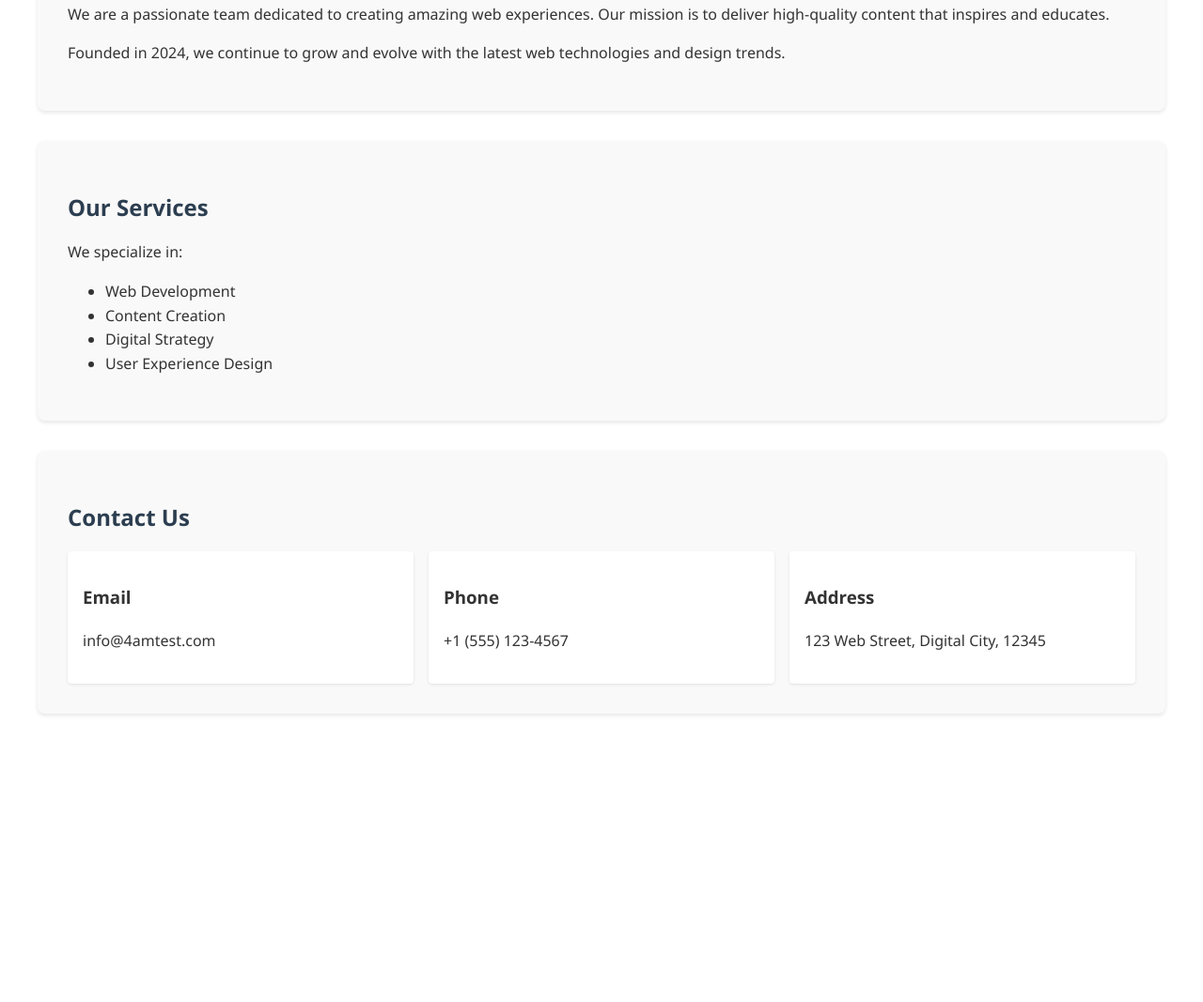
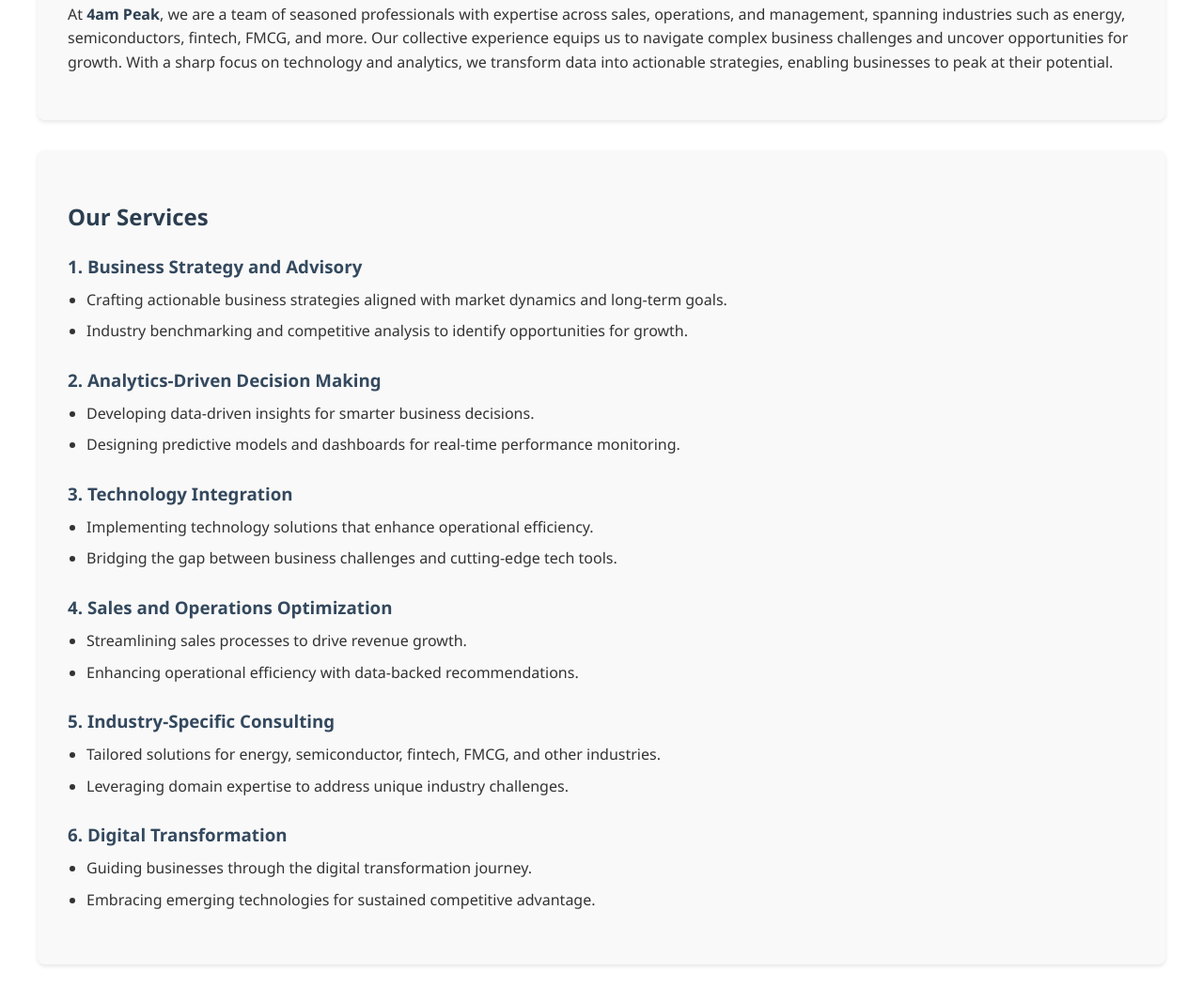
Before and after one commit to timothyow/4am_test, a plain HTML site: page index.html in a window 1280 px wide. Shown: the part 381-1448 px from the top of the page at 94% size. Before the commit the page ends 1193 px from the top, so only its background shows below. Drawn offline with Linux system fonts and the light colour scheme.

Commit message:
Update content with 4AM Peak services and about information

```diff
--- a/index.html
+++ b/index.html
@@ -3,7 +3,7 @@
 <head>
     <meta charset="UTF-8">
     <meta name="viewport" content="width=device-width, initial-scale=1.0">
-    <title>4AM Test Page</title>
+    <title>4AM Peak</title>
     <style>
         body {
             font-family: 'Segoe UI', Tahoma, Geneva, Verdana, sans-serif;
@@ -38,60 +38,88 @@
             color: #2c3e50;
             margin-bottom: 1rem;
         }
-        .contact-info {
-            display: grid;
-            grid-template-columns: repeat(auto-fit, minmax(250px, 1fr));
-            gap: 1rem;
+        .service {
+            margin-bottom: 1.5rem;
         }
-        .contact-card {
-            background: white;
-            padding: 1rem;
-            border-radius: 4px;
-            box-shadow: 0 1px 3px rgba(0,0,0,0.1);
+        .service h3 {
+            color: #34495e;
+            margin-bottom: 0.5rem;
+        }
+        .service ul {
+            margin: 0;
+            padding-left: 20px;
+        }
+        .service li {
+            margin-bottom: 0.5rem;
+        }
+        strong {
+            color: #2c3e50;
         }
     </style>
 </head>
 <body>
     <header>
         <div class="container">
-            <h1>Welcome to 4AM Test</h1>
-            <p>Your go-to destination for amazing content</p>
+            <h1>Welcome to 4AM Peak</h1>
+            <p>Transforming Business Through Strategy and Innovation</p>
         </div>
     </header>
 
     <div class="container">
         <section id="about">
             <h2>About Us</h2>
-            <p>We are a passionate team dedicated to creating amazing web experiences. Our mission is to deliver high-quality content that inspires and educates.</p>
-            <p>Founded in 2024, we continue to grow and evolve with the latest web technologies and design trends.</p>
+            <p>At <strong>4am Peak</strong>, we are a team of seasoned professionals with expertise across sales, operations, and management, spanning industries such as energy, semiconductors, fintech, FMCG, and more. Our collective experience equips us to navigate complex business challenges and uncover opportunities for growth. With a sharp focus on technology and analytics, we transform data into actionable strategies, enabling businesses to peak at their potential.</p>
         </section>
 
         <section id="services">
             <h2>Our Services</h2>
-            <p>We specialize in:</p>
-            <ul>
-                <li>Web Development</li>
-                <li>Content Creation</li>
-                <li>Digital Strategy</li>
-                <li>User Experience Design</li>
-            </ul>
-        </section>
 
-        <section id="contact">
-            <h2>Contact Us</h2>
-            <div class="contact-info">
-                <div class="contact-card">
-                    <h3>Email</h3>
-                    <p>info@4amtest.com</p>
-                </div>
-                <div class="contact-card">
-                    <h3>Phone</h3>
-                    <p>+1 (555) 123-4567</p>
-                </div>
-                <div class="contact-card">
-                    <h3>Address</h3>
-                    <p>123 Web Street, Digital City, 12345</p>
-                </div>
+            <div class="service">
+                <h3>1. Business Strategy and Advisory</h3>
+                <ul>
+                    <li>Crafting actionable business strategies aligned with market dynamics and long-term goals.</li>
+                    <li>Industry benchmarking and competitive analysis to identify opportunities for growth.</li>
+                </ul>
+            </div>
+
+            <div class="service">
+                <h3>2. Analytics-Driven Decision Making</h3>
+                <ul>
+                    <li>Developing data-driven insights for smarter business decisions.</li>
+                    <li>Designing predictive models and dashboards for real-time performance monitoring.</li>
+                </ul>
+            </div>
+
+            <div class="service">
+                <h3>3. Technology Integration</h3>
+                <ul>
+                    <li>Implementing technology solutions that enhance operational efficiency.</li>
+                    <li>Bridging the gap between business challenges and cutting-edge tech tools.</li>
+                </ul>
+            </div>
+
+            <div class="service">
+                <h3>4. Sales and Operations Optimization</h3>
+                <ul>
+                    <li>Streamlining sales processes to drive revenue growth.</li>
+                    <li>Enhancing operational efficiency with data-backed recommendations.</li>
+                </ul>
+            </div>
+
+            <div class="service">
+                <h3>5. Industry-Specific Consulting</h3>
+                <ul>
+                    <li>Tailored solutions for energy, semiconductor, fintech, FMCG, and other industries.</li>
+                    <li>Leveraging domain expertise to address unique industry challenges.</li>
+                </ul>
+            </div>
+
+            <div class="service">
+                <h3>6. Digital Transformation</h3>
+                <ul>
+                    <li>Guiding businesses through the digital transformation journey.</li>
+                    <li>Embracing emerging technologies for sustained competitive advantage.</li>
+                </ul>
             </div>
         </section>
     </div>
```
